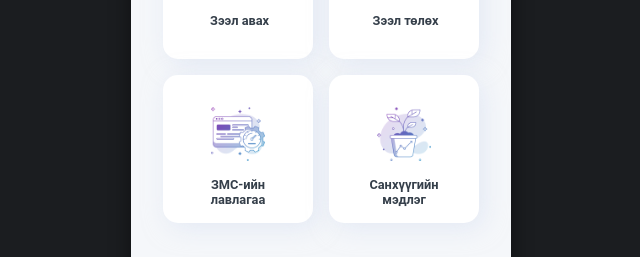
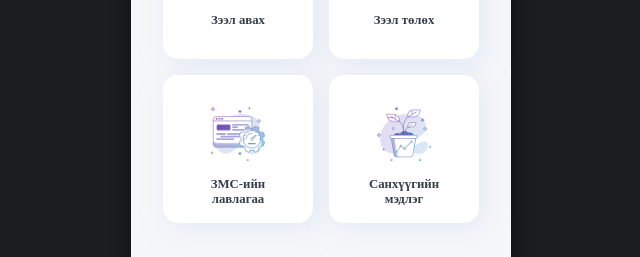
Before and after one commit to medchij/loan-story-slide, a plain HTML site: page index.html in a window 1280 px wide. Shown: the part 279-536 px from the top of the page, 319-959 px from the left. Drawn offline with Linux system fonts and the light colour scheme.

Commit message:
font soliloo

```diff
--- a/index.html
+++ b/index.html
@@ -21,8 +21,7 @@
                     <img src="./img/icon1.png" alt="icon 1" />
                   </div>
                   <div class="desc">
-                    &nbsp;Зээл авах
-                    &nbsp;&nbsp;&nbsp;&nbsp;&nbsp;&nbsp;&nbsp;&nbsp;&nbsp;&nbsp;&nbsp;&nbsp;
+                   Зээл авах <br> &nbsp;
                   </div>
                 </div>
               </a>
@@ -41,9 +40,7 @@
                 <div class="py-1">
                   <img src="./img/icon3.png" alt="icon 3" />
                 </div>
-                <div class="desc">
-                  &nbsp;Зээл төлөх
-                  &nbsp;&nbsp;&nbsp;&nbsp;&nbsp;&nbsp;&nbsp;&nbsp;&nbsp;&nbsp;&nbsp;&nbsp;
+                <div class="desc">Зээл төлөх <br> &nbsp;
                 </div>
               </div>
             </a>
--- a/style.css
+++ b/style.css
@@ -82,7 +82,7 @@ a {
 
 }
 .desc{
-  font-family: 'Roboto';
+  font-family: 'Manrope';
   font-style: normal;
   font-weight: 700;
   font-size: 0.8rem;
```
